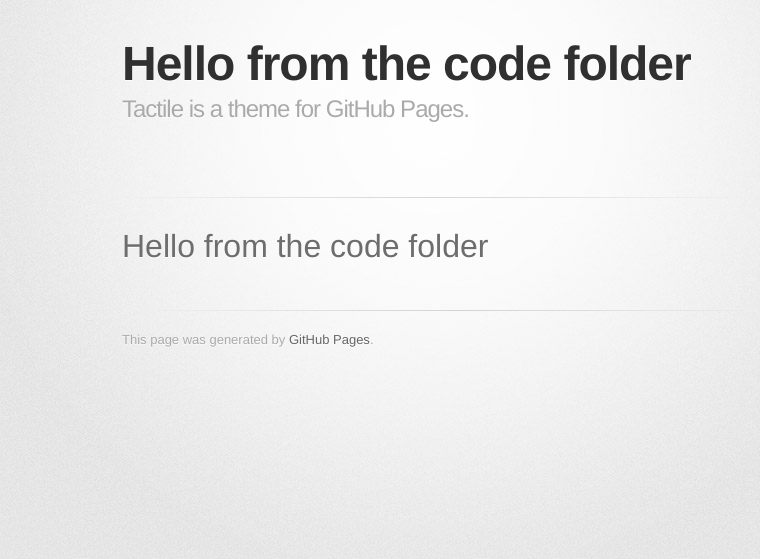
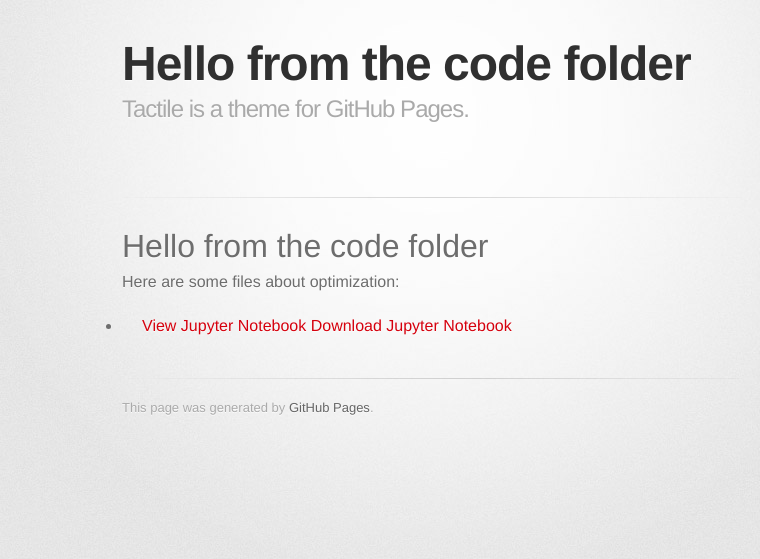
Before and after one commit to zhangluoben/zhangluoben.github.io, a Jekyll site: the page built from code/index.md, in a window 1280 px wide. Shown: the top 559 px of the page, without its empty margins (208-968 px from the left). Built offline with Jekyll 4.4.1, drawn with Linux system fonts in a browser that asks for light colours; some web fonts are replaced; our own code applies the rules of GitHub Pages for plain Markdown files.

Commit message:
Update index.md

```diff
--- a/code/index.md
+++ b/code/index.md
@@ -1 +1,5 @@
 # Hello from the code folder
+
+Here are some files about optimization:
+- [View Jupyter Notebook](Zhang-westvaco.html)
+[Download Jupyter Notebook](Zhang-westvaco.html)
```
